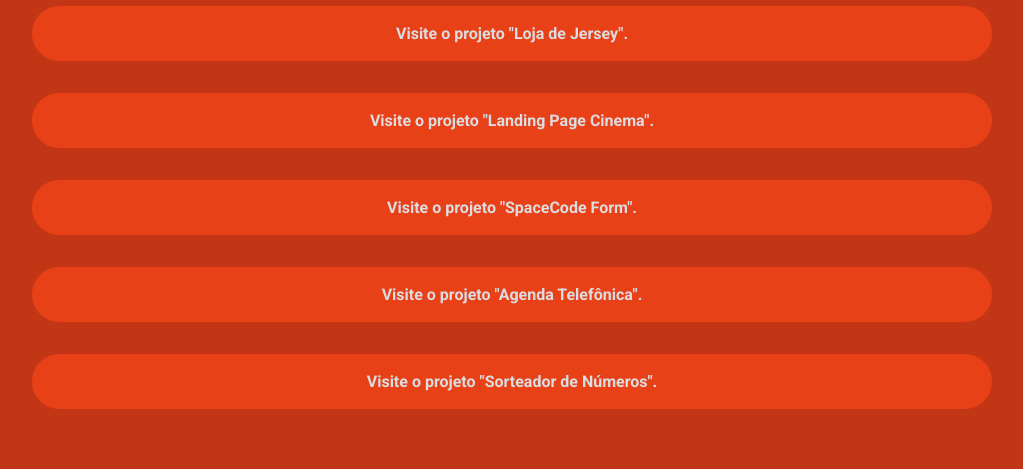
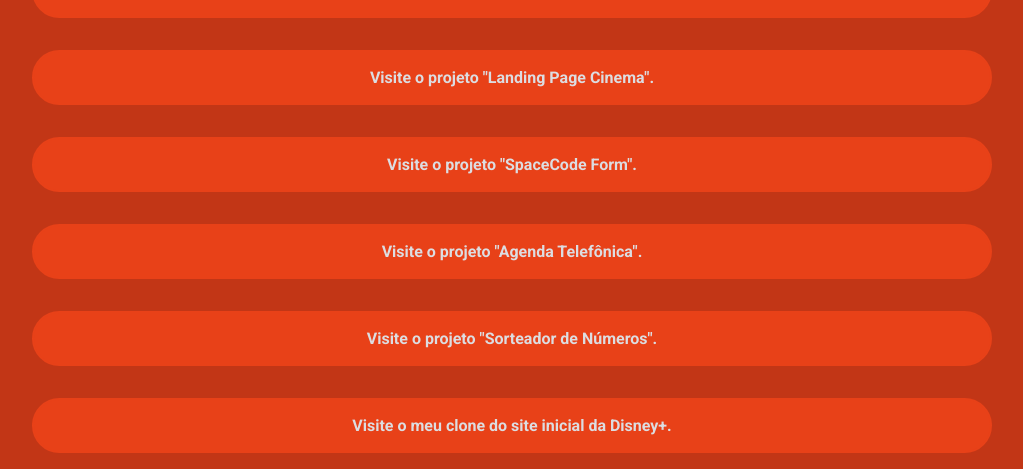
Before and after one commit to FerrariSnow/Portfolio1.0, a website: page index.html in a window 1280 px wide. Shown: the part 340-809 px from the top of the page, without its empty margins (128-1151 px from the left). Drawn offline with Linux system fonts and the light colour scheme.

Commit message:
adicionando projeto disney+

```diff
--- a/index.html
+++ b/index.html
@@ -91,6 +91,14 @@
               >Visite o projeto "Sorteador de Números".</a
             >
           </li>
+          <li class="projects-list-item">
+            <a
+              href="https://clone-lp-disneyplus.vercel.app/"
+              target="_blank"
+              title="Clone do Disney+"
+              >Visite o meu clone do site inicial da Disney+.</a
+            >
+          </li>
         </ul>
       </nav>
     </div>
```
